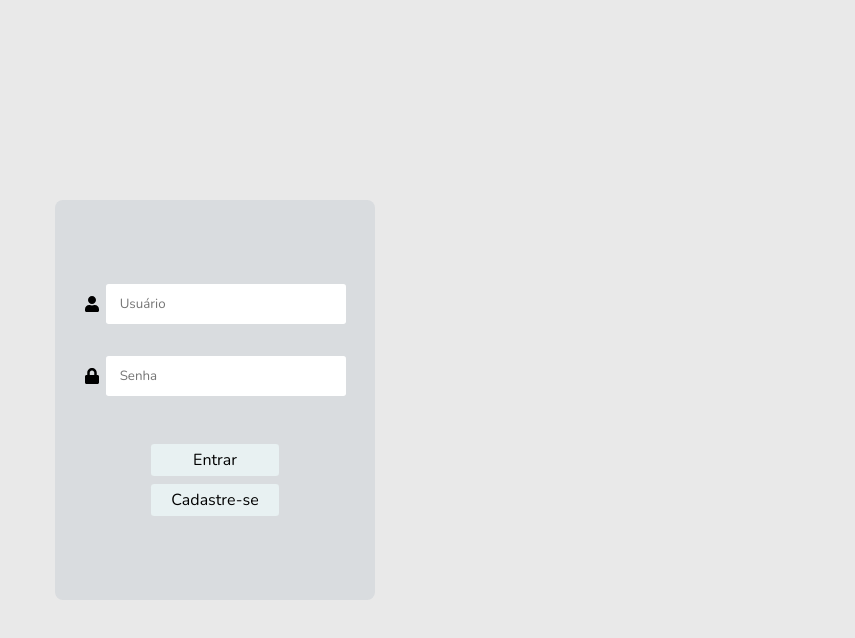
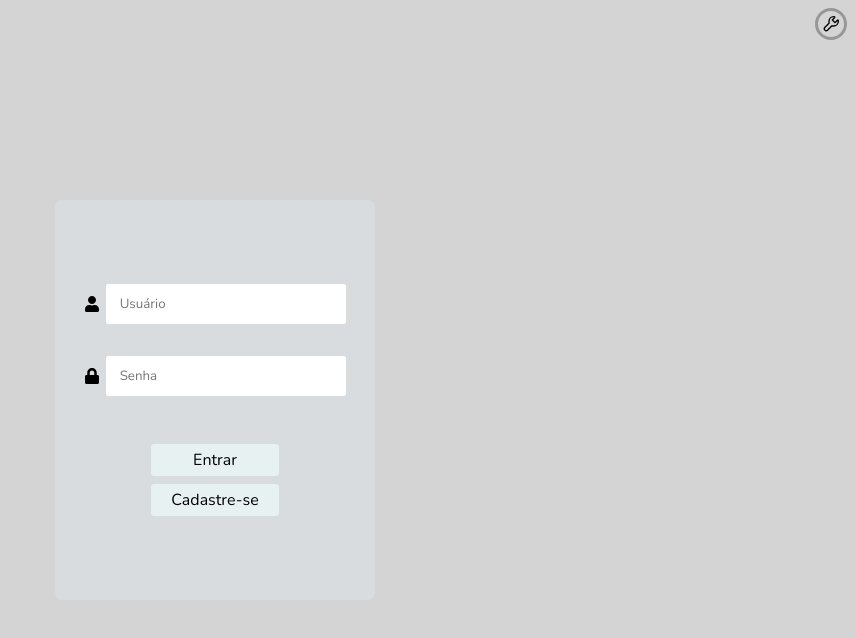
Before and after one commit to fabioVitorTavares/Takss, a React (Vite) app in the folder Tasks/: page /login in a window 1280 px wide. Shown: the top 638 px of the page, without its empty margins (425-1280 px from the left). Built offline with nearby package versions, Linux system fonts and the light colour scheme.

Commit message:
commit 281220221748

```diff
--- a/Tasks/src/Components/Application/index.tsx
+++ b/Tasks/src/Components/Application/index.tsx
@@ -1,10 +1,11 @@
 import { Schedule } from '../Schedule'
 import { Link } from 'react-router-dom'
 import './style.css'
+import { TConfigs } from '../Types/types'
 
 
 
-export function Application() {
+export function Application({theme, language} : TConfigs) {
 
   return (
     <div className='application'>
--- a/Tasks/src/Components/Configuration/index.tsx
+++ b/Tasks/src/Components/Configuration/index.tsx
@@ -1,12 +1,18 @@
-import { useEffect, useRef, useState } from 'react'
+import { createContext, useContext, useRef, useState } from 'react'
 import { GrConfigure } from 'react-icons/gr'
 import { BsSun, BsMoon } from 'react-icons/bs'
 import iconBr from './img/icon-br.png'
 import iconEg from './img/icon-eg.png'
 import './style.css'
+import { TConfigs } from '../Types/types'
 
 
-export function Configuration() {
+type ConfigurationProps = TConfigs & {
+  setTheme: Function,
+  setLanguage: Function
+}
+
+export function Configuration({theme, language, setTheme, setLanguage}: ConfigurationProps) {
 
   const selectorTheme = useRef(null)
   const selectorLanguage = useRef(null)
@@ -15,8 +21,8 @@ export function Configuration() {
   const refPanel = useRef(null)
 
   const [open, setOpen] = useState<Boolean>(false)
-  const [theme, setTheme] = useState<String>('light')
-  const [language, setLanguage] = useState<String>('br')
+
+
 
   const setThemeDark = () => {
     if (selectorTheme.current) {
@@ -49,7 +55,6 @@ export function Configuration() {
       const selector: HTMLSpanElement = refIconBr.current
       selector.style.opacity = '1'
     }
-
     setLanguage('br')
   }
 
@@ -131,6 +136,7 @@ export function Configuration() {
   )
 
   const handleClickConfig = (e: any) => {
+
     e.stopPropagation()
     if (open) {
       closePanel()
@@ -141,12 +147,15 @@ export function Configuration() {
   }
 
 
+
   return (
+    //<ConfigContext.Provider value={{ theme, language }}>
       <div className="configuration">
         <GrConfigure
           onClick={(e) => handleClickConfig(e) }
           />
         {open && panel}
       </div>
+    //</ConfigContext.Provider>
   )
 }
--- a/Tasks/src/Components/Configuration/style.css
+++ b/Tasks/src/Components/Configuration/style.css
@@ -23,7 +23,7 @@
   right: 2em;
   width: 4.5em;
   height: fit-content;
-  background-color: rgb(241, 241, 232);
+  background-color: transparent;
   scale: 0.1;
   animation: openPanel 0.3s ease forwards;
 }
--- a/Tasks/src/Components/Home/index.tsx
+++ b/Tasks/src/Components/Home/index.tsx
@@ -2,8 +2,13 @@ import './style.css'
 import { useNavigate } from 'react-router-dom'
 import imgAvatar from './avatar.svg'
 import { Configuration } from '../Configuration'
+import { Context, ContextType, createContext, useContext, useEffect, useState } from 'react'
+import { TConfigs } from '../Types/types'
 
-export function Home() {
+
+
+
+export function Home({theme, language} : TConfigs) {
 
   const navigate = useNavigate()
 
@@ -118,6 +123,8 @@ export function Home() {
 
 
   return (
+
+
     <div className='home'>
       <div className='headerHomePage'>
         <div className='titleAndResume'>
@@ -154,7 +161,6 @@ export function Home() {
           </div>
         </section>'
       </div>
-      <Configuration/>
     </div>
   )
 }
--- a/Tasks/src/Components/Home/style.css
+++ b/Tasks/src/Components/Home/style.css
@@ -3,7 +3,7 @@
   flex-direction: column;
   justify-content: space-around;
   align-items: center;
-  background-color: var(--background--color);
+  background-color: var(--background--ligth);
 }
 
 .headerHomePage {
--- a/Tasks/src/Components/Login/index.tsx
+++ b/Tasks/src/Components/Login/index.tsx
@@ -2,13 +2,14 @@ import { FaUser, FaLock } from 'react-icons/fa'
 import { Link, useNavigate } from 'react-router-dom'
 import { KeyboardEvent, useState } from 'react'
 import './style.css'
+import { TConfigs } from '../Types/types'
 
 
 
 
 
 
-export function Login() {
+export function Login({theme, language} : TConfigs) {
 
   const [user, setUser] = useState('')
   const [password, setPassword] = useState('')
--- a/Tasks/src/Components/Register/index.tsx
+++ b/Tasks/src/Components/Register/index.tsx
@@ -1,8 +1,9 @@
 import './style.css'
 import { useNavigate } from 'react-router-dom'
+import { TConfigs } from '../Types/types'
 
 
-export function Register() {
+export function Register({theme, language} : TConfigs) {
 
   const navigate = useNavigate()
 
--- a/Tasks/src/Routes/index.tsx
+++ b/Tasks/src/Routes/index.tsx
@@ -3,16 +3,84 @@ import { Application } from '../Components/Application';
 import { Login } from '../Components/Login';
 import { Home } from '../Components/Home';
 import { Register } from '../Components/Register';
+import { Configuration } from '../Components/Configuration';
+import { TConfigs } from '../Components/Types/types';
+import { useState } from 'react';
 
 
 export function Routers() {
+
+  const [theme, setTheme] = useState<String>('light')
+  const [language, setLanguage] = useState<String>('pt')
+
+  console.log(theme, language);
   return (
     <BrowserRouter>
       <Routes>
-        <Route element={<Home/>} path='/' />
-        <Route element={<Login/>} path='/login'/>
-        <Route element={<Register />} path='/register' />
-        <Route element={<Application/>} path='/application'/>
+        <Route
+          element={
+          <>
+            <Home
+              theme={theme}
+              language={language}
+            />
+            <Configuration
+              theme={theme}
+              language={language}
+              setTheme={setTheme}
+              setLanguage={setLanguage}
+            />
+          </>
+          }
+          path='/' />
+        <Route
+          element={
+            <>
+              <Configuration
+                theme={theme}
+                language={language}
+                setTheme={setTheme}
+                setLanguage={setLanguage}
+            />
+              <Login
+                theme={theme}
+                language={language}
+              />
+            </>
+          }
+          path='/login' />
+        <Route
+          element={
+            <>
+              <Configuration
+                theme={theme}
+                language={language}
+                setTheme={setTheme}
+                setLanguage={setLanguage}
+            />
+              <Register
+                theme={theme}
+                language={language}
+              />
+            </>
+          }
+          path='/register' />
+        <Route
+          element={
+            <>
+              <Configuration
+                theme={theme}
+                language={language}
+                setTheme={setTheme}
+                setLanguage={setLanguage}
+            />
+              <Application
+                theme={theme}
+                language={language}
+              />
+            </>
+          }
+          path='/application' />
       </Routes>
     </BrowserRouter>
   )
--- a/Tasks/src/main.tsx
+++ b/Tasks/src/main.tsx
@@ -4,6 +4,8 @@ import { Routers } from './Routes'
 import './style.css'
 
 ReactDOM.createRoot(document.getElementById('root') as HTMLElement).render(
+
+
   <React.StrictMode>
     <Routers/>
   </React.StrictMode>
--- a/Tasks/src/style.css
+++ b/Tasks/src/style.css
@@ -1,5 +1,6 @@
 :root {
-  --background--color: rgb(233, 233, 233);
+  --background--ligth: rgb(212, 212, 212);
+  --background--dark: #555454;
   --c1: #E8F1F2;
   --c2: #d9dcdf;
   --c3: #23353d;
```
Also changed, not shown: Tasks/src/Components/Types/types.ts (+5 -4 lines). Lines whose indentation alone changed are shown as unchanged.
